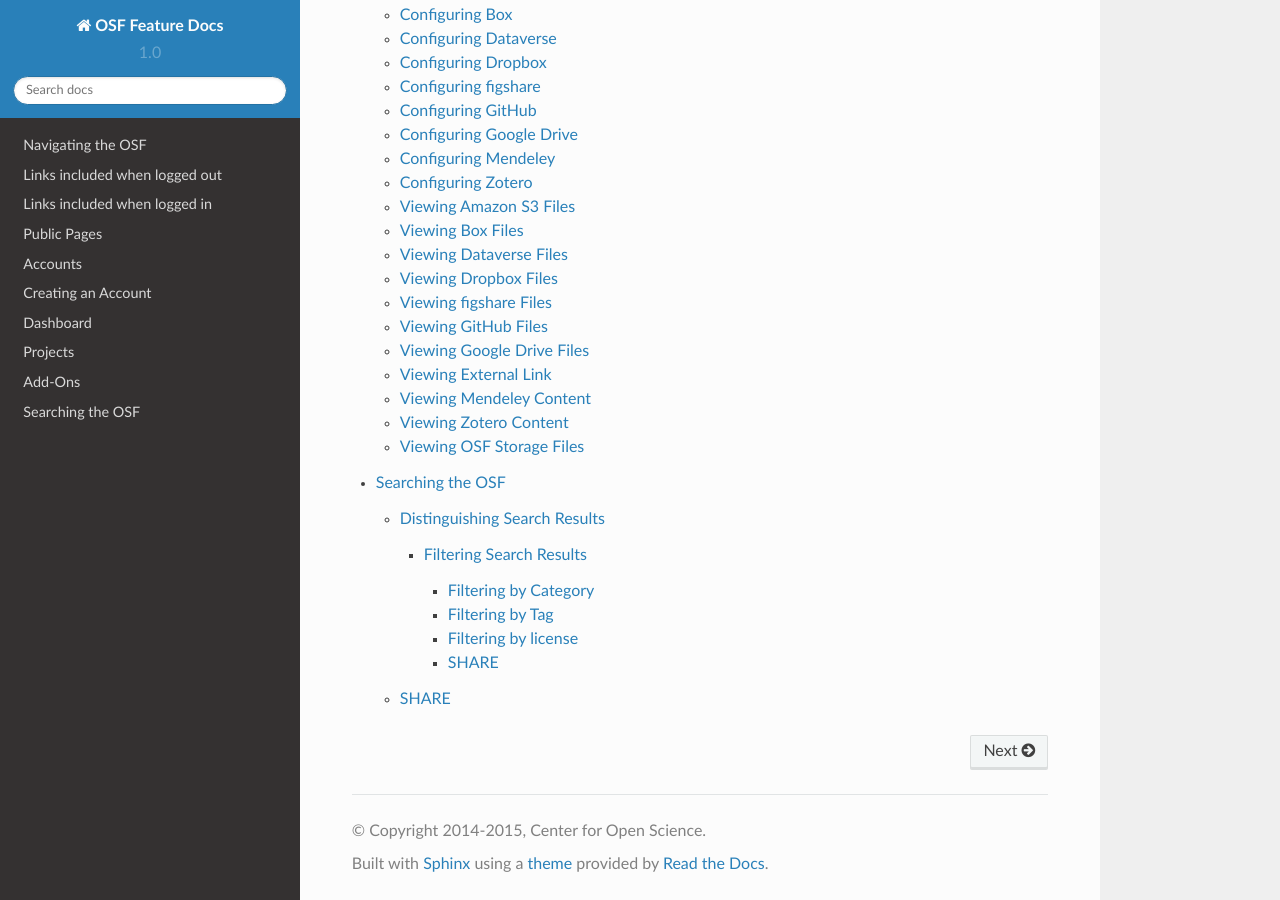
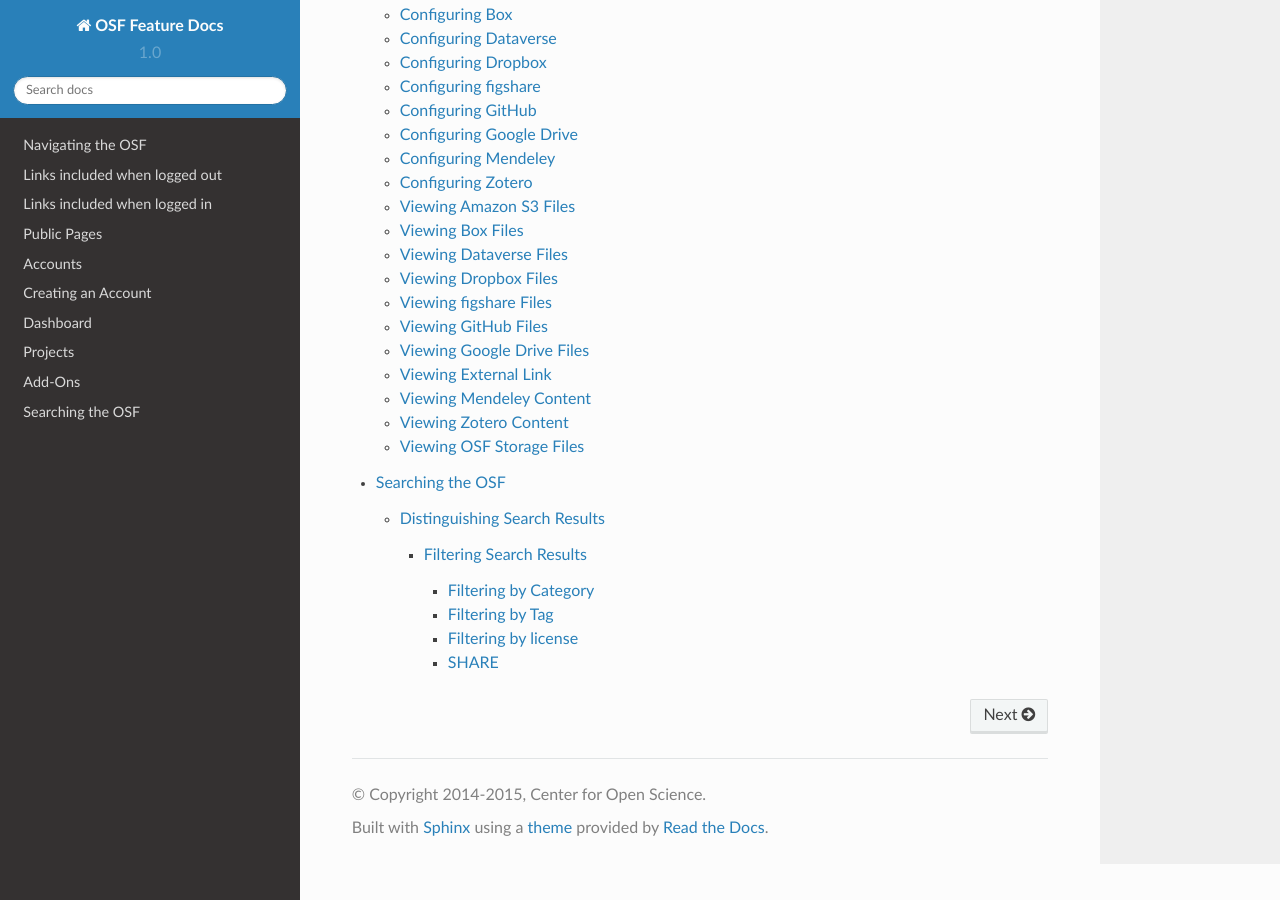
Before and after one commit to CenterForOpenScience/OSFDocs, a Sphinx documentation site: the page built from docs/index.rst, in a window 1280 px wide and 900 px high, scrolled down 4405 px. Built offline with Sphinx 7.4.7 and the Read the Docs theme 2.0.0, drawn with Linux system fonts in a browser that asks for light colours.

Commit message:
Update search index

```diff
--- a/docs/search/search_index.rst
+++ b/docs/search/search_index.rst
@@ -3,7 +3,7 @@
 Searching the OSF
 ================
 
-**Purpose:** The search bar allows users to find relevant content on the OSF or SHARE.
+**Purpose:** The search button allows users to find relevant content on the OSF or SHARE.
 
 .. todo:: Add SHARE docs
 
@@ -31,8 +31,3 @@
 *****************
 
 .. include:: distinguishing.rst
-
-.. _share:
-
-SHARE
-*****
```
